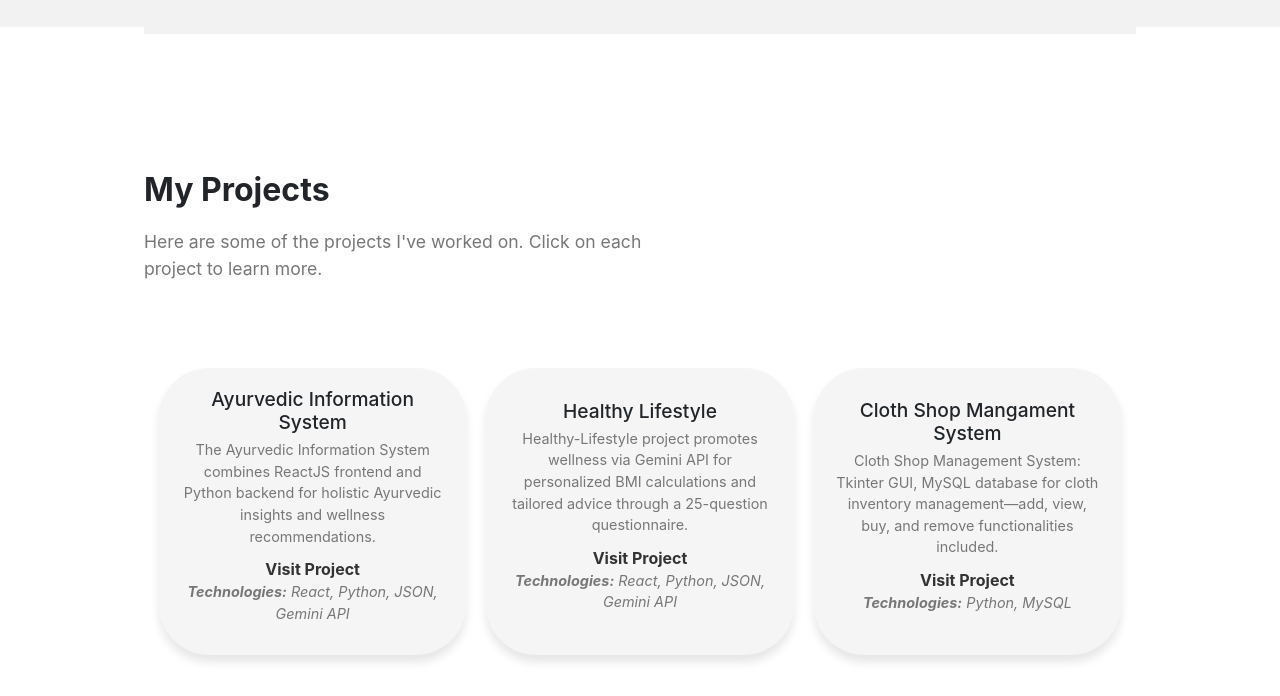
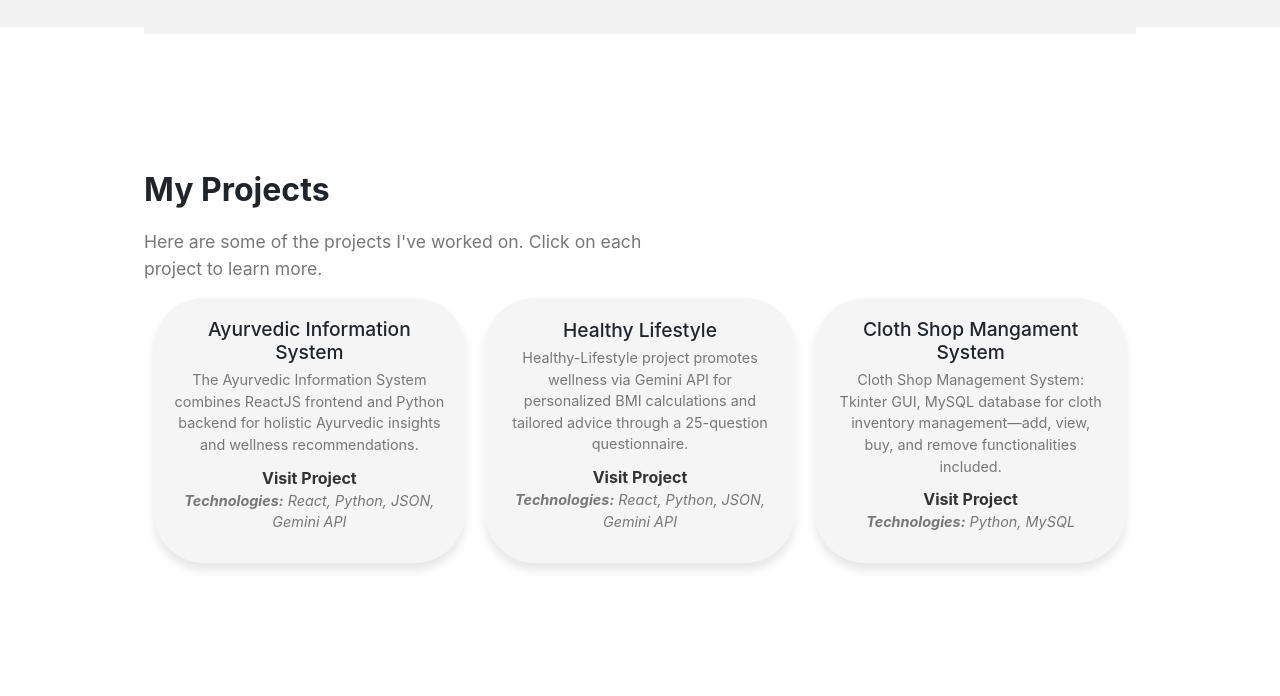
Before and after one commit to pathakjiop/New-Portfolio, a React (Create React App) app: page / in a window 1280 px wide. Shown: the part 1593-2289 px from the top of the page. Built offline with nearby package versions, Linux system fonts and the light colour scheme.

Commit message:
Minor Changes

```diff
--- a/src/components/Projects/Projects.css
+++ b/src/components/Projects/Projects.css
@@ -20,13 +20,12 @@
 
 .project-card {
   width: calc(
-    33% - 20px
+    33.33% - 20px
   ); /* Set card width to 33% of available space with some margin */
   background-color: #f5f5f5; /* Light gray background for cards */
   border-radius: 50px; /* Add rounded corners to cards */
   box-shadow: 0 7px 10px rgba(0, 0, 0, 0.1); /* Add subtle shadow */
   margin-bottom: 20px; /* Add some space below each card */
-  margin-top: 70px; /* Adjust the margin-top to position the card slightly lower */
   padding: 20px; /* Add padding inside cards */
   text-align: center; /* Center content within cards (optional, adjust as needed) */
 }
```
